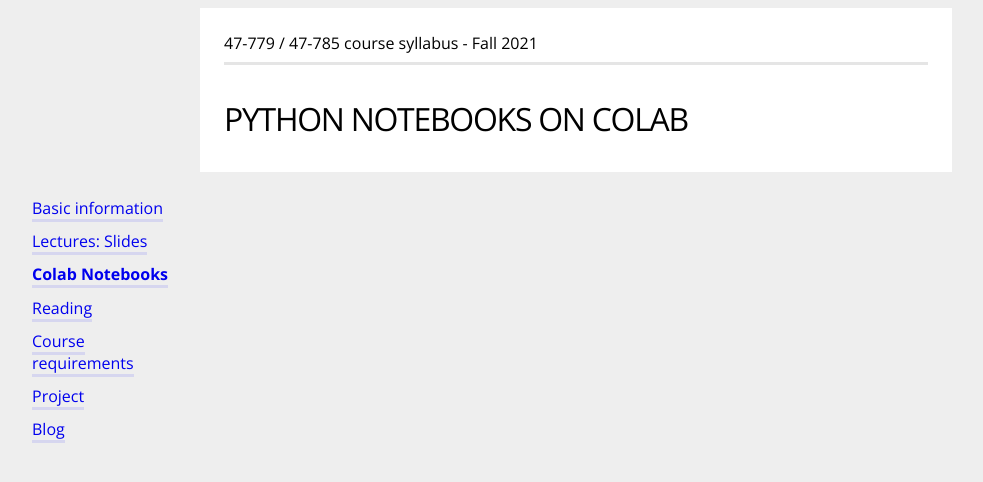
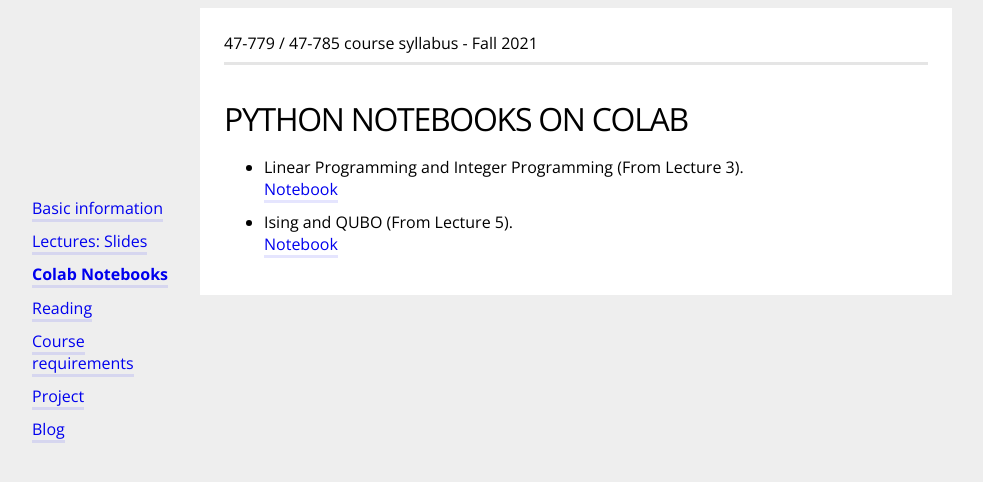
Before and after one commit to bernalde/QuIPML, a Jekyll site: the page built from colab.md, in a window 1280 px wide. Shown: the top 482 px of the page, without its empty margins (64-1047 px from the left). Built offline with Jekyll 4.4.1, drawn with Linux system fonts in a browser that asks for light colours.

Commit message:
Google Colabs Lecture 3 and 5 LP and IP Ising and QUBO

```diff
--- a/colab.md
+++ b/colab.md
@@ -8,10 +8,13 @@ menuPosition: 3
 Here you can access all the colab links.
 {% endif %}
 
-<!-- - Linear Programming and Integer Programming (From Lecture 1).<br>
-[Notebook](https://colab.research.google.com/github/bernalde/QuIP/blob/master/notebooks/Notebook%201%20-%20LP%20and%20IP.ipynb)
+- Linear Programming and Integer Programming (From Lecture 3).<br>
+[Notebook](https://colab.research.google.com/github/bernalde/QuIPML/blob/master/notebooks/Notebook%201%20-%20LP%20and%20IP.ipynb)
 
-- Gr&ouml;bner Basis (From Lecture 2).<br>
+- Ising and QUBO (From Lecture 5).<br>
+[Notebook](https://colab.research.google.com/github/bernalde/QuIPML/blob/main/notebooks/Notebook%202%20-%20QUBO%20and%20Ising.ipynb)
+
+<!-- Gr&ouml;bner Basis (From Lecture 2).<br>
 [Notebook](https://colab.research.google.com/github/bernalde/QuIP/blob/master/notebooks/Notebook%202%20-%20Groebner%20basis.ipynb)
 
 - Graver Basis (From Lecture 3).<br>
```
